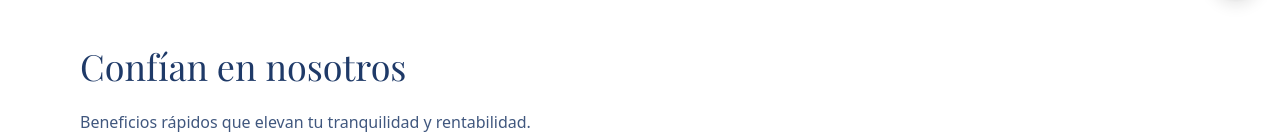
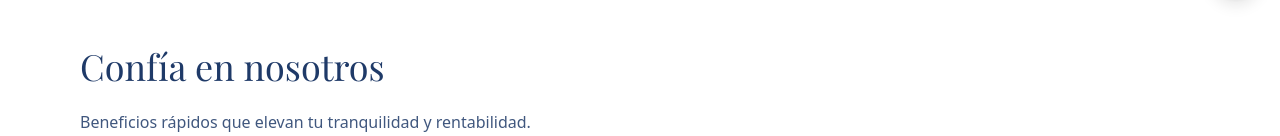
Before and after one commit to lulabtechnology/Clepropertymanagment, a Next.js app: page / in a window 1280 px wide. Shown: the part 786-922 px from the top of the page. Built offline with nearby package versions, Linux system fonts and the light colour scheme; no server answers; a web font is replaced by a local one.

Commit message:
Update Benefits.tsx

```diff
--- a/components/Benefits.tsx
+++ b/components/Benefits.tsx
@@ -15,7 +15,7 @@ export default function Benefits() {
   return (
     <Section
       id="beneficios"
-      title="Confían en nosotros"
+      title="Confía en nosotros"
       subtitle="Beneficios rápidos que elevan tu tranquilidad y rentabilidad."
     >
       <div className="grid grid-cols-1 gap-6 md:grid-cols-4">
```
